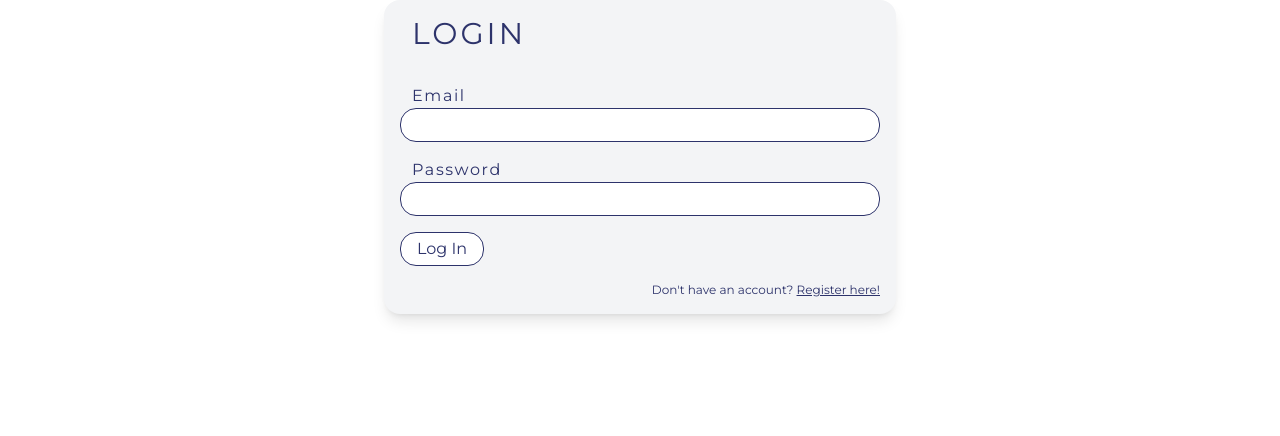
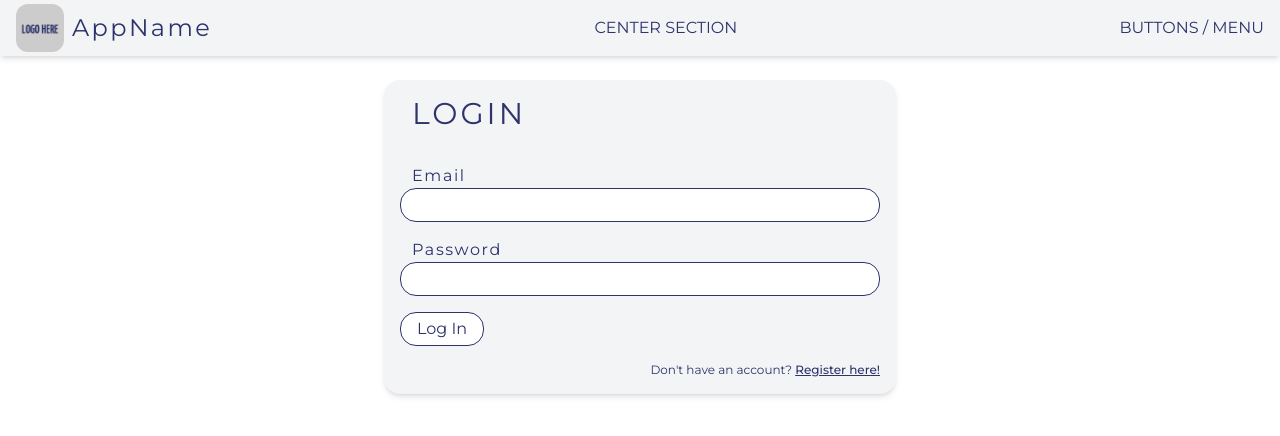
Before and after one commit to LimeChain/dobri-up-skill-project, a Next.js app in the folder client/: page /login in a window 1280 px wide. Shown: the top 436 px of the page. Built offline with nearby package versions, Linux system fonts and the light colour scheme.

Commit message:
feat: created basic structure of header component

```diff
--- a/client/src/app/(auth)/login/page.tsx
+++ b/client/src/app/(auth)/login/page.tsx
@@ -5,7 +5,7 @@ export default async function Login() {
   // TO DO: Add error state
   // TO DO: Add Metamask login option
   return (
-    <div className="p-4 rounded-2xl max-w-lg mx-auto bg-gray-100 shadow-lg">
+    <div className="p-4 rounded-2xl max-w-lg mx-auto bg-gray-100 shadow-md">
       <h2 className="text-3xl mx-3 mb-8 tracking-widest">LOGIN</h2>
       <form className="flex flex-col gap-4 w-full">
         <div className="flex flex-col">
@@ -38,7 +38,7 @@ export default async function Login() {
           Don't have an account?{" "}
           <Link
             href="/register"
-            className="hover:cursor-pointer hover:text-red-400 underline"
+            className="hover:cursor-pointer hover:text-red-400 underline font-medium"
           >
             Register here!
           </Link>
--- a/client/src/app/(auth)/register/page.tsx
+++ b/client/src/app/(auth)/register/page.tsx
@@ -6,7 +6,7 @@ export default async function Register() {
   // TO DO: Add error state
   // TO DO: Add Metamask login option
   return (
-    <div className="p-4 rounded-2xl max-w-lg mx-auto bg-gray-100 shadow-lg">
+    <div className="p-4 rounded-2xl max-w-lg mx-auto bg-gray-100 shadow-md">
       <h2 className="text-3xl mx-3 mb-8 tracking-widest">REGISTER</h2>
       <form className="flex flex-col gap-4 w-full">
         <div className="flex flex-col">
@@ -60,7 +60,7 @@ export default async function Register() {
           Already have an account?{" "}
           <Link
             href="/login"
-            className="hover:cursor-pointer hover:text-red-400 underline"
+            className="hover:cursor-pointer hover:text-red-400 underline font-medium"
           >
             Log In here!
           </Link>
--- a/client/src/app/globals.css
+++ b/client/src/app/globals.css
@@ -19,6 +19,8 @@
 }
 
 body {
+  max-width: 1920px;
+  margin: 0 auto;
   background: var(--background);
   color: var(--foreground);
   font-family: var(--font-montserrat), Arial, Helvetica, sans-serif;
--- a/client/src/app/layout.tsx
+++ b/client/src/app/layout.tsx
@@ -1,5 +1,6 @@
 import type { Metadata } from "next";
 import { Montserrat } from "next/font/google";
+import Header from "@/components/organisms/Header/Header";
 import "./globals.css";
 
 const montserrat = Montserrat({
@@ -20,7 +21,10 @@ export default function RootLayout({
 }>) {
   return (
     <html lang="en">
-      <body className={`${montserrat.variable} antialiased`}>{children}</body>
+      <body className={`${montserrat.variable} antialiased`}>
+        <Header />
+        {children}
+      </body>
     </html>
   );
 }
--- /dev/null
+++ b/client/src/components/organisms/Header/Header.tsx
@@ -0,0 +1,28 @@
+import React from "react";
+import Image from "next/image";
+import Link from "next/link";
+
+const Header = () => {
+  // TO DO: Add mobile header / Hanburger menu etc.
+  // TO DO: Think of some use case for search box in the center of the header or other feature
+  // TO DO: Un/Auth state for the buttons and the logo redirect
+  // TO DO: Add cool logo and name
+  return (
+    <header className="flex items-center gap-2 mb-6 px-4 py-1 bg-gray-100 shadow-md">
+      <Link href="/home" className="flex items-center gap-2">
+        <Image
+          alt="logo"
+          src="/logo.png"
+          width={48}
+          height={48}
+          className="rounded-xl"
+        />
+        <p className="text-2xl tracking-widest">AppName</p>
+      </Link>
+      <div className="flex-1 text-center">CENTER SECTION</div>
+      <div>BUTTONS / MENU</div>
+    </header>
+  );
+};
+
+export default Header;
```
Also changed, not shown: client/public/logo.png (added).
